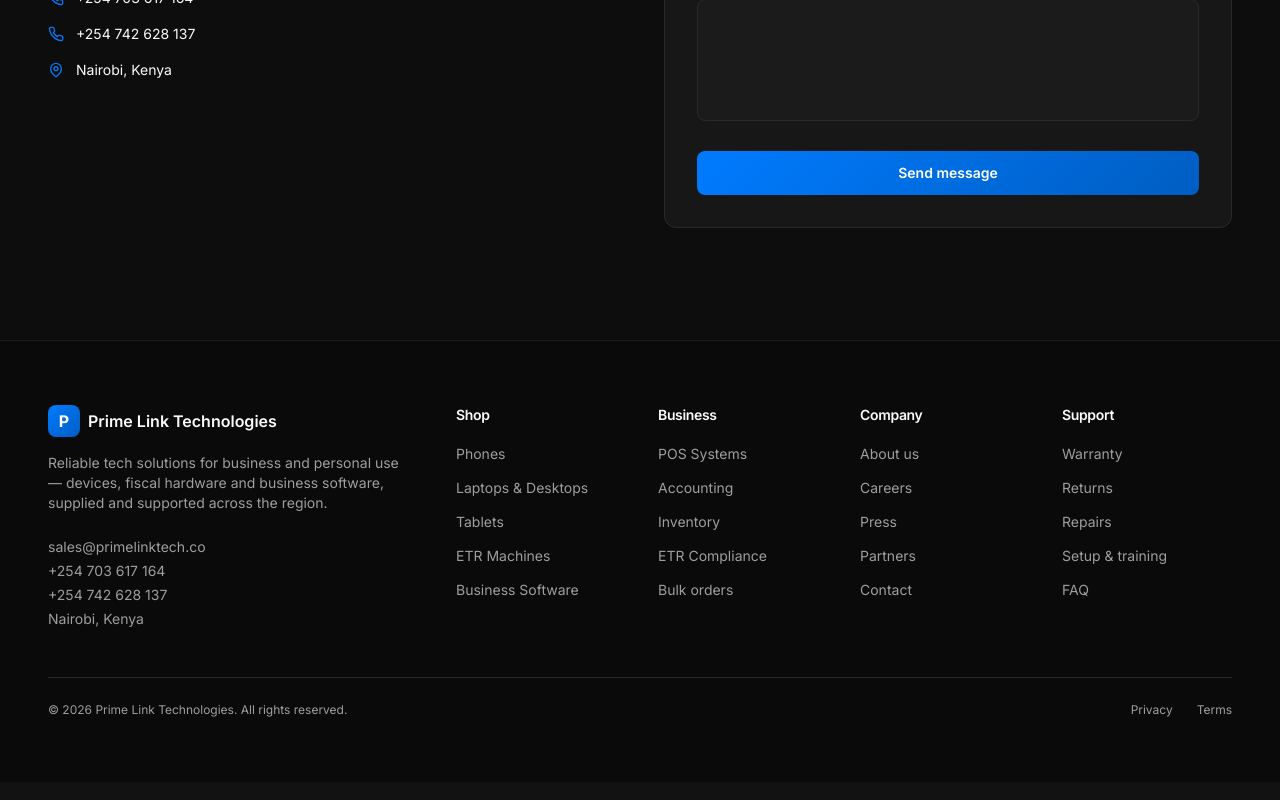
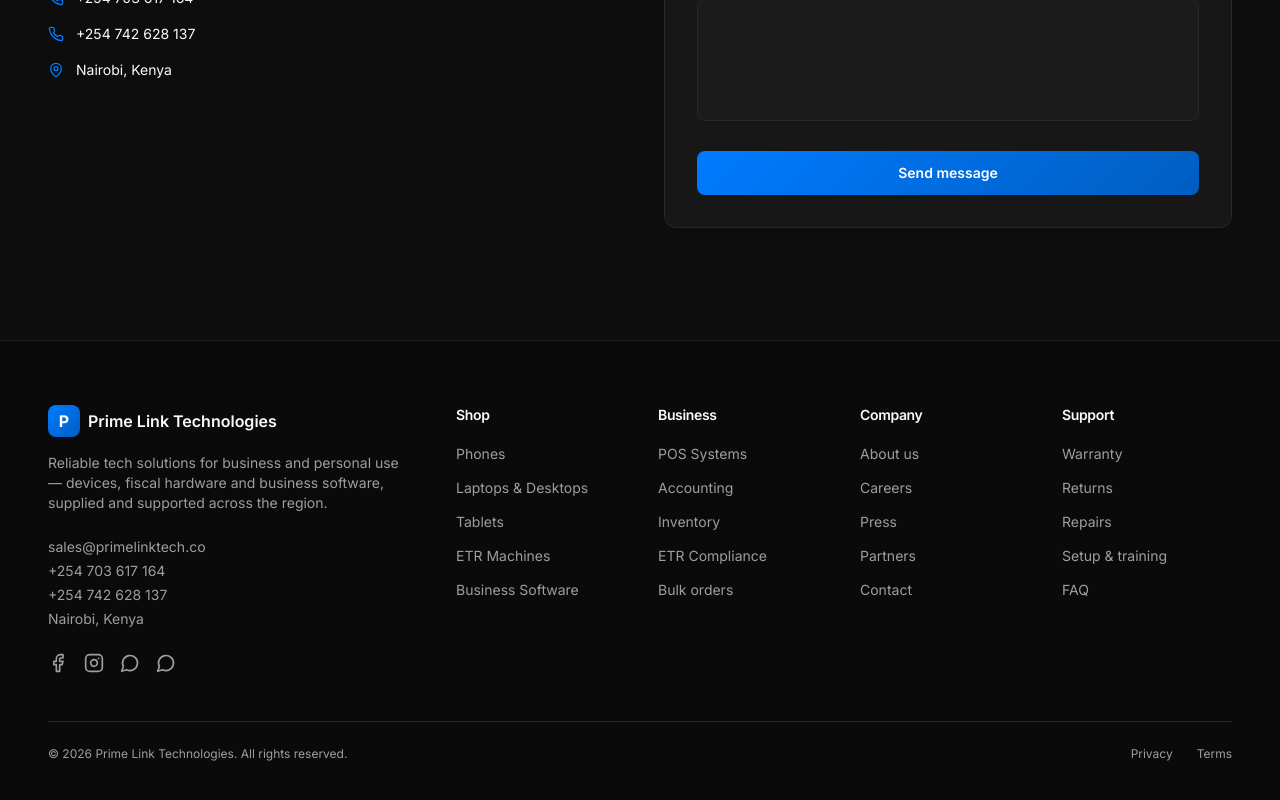
Before and after one commit to Usernyagah/primelinktechnologies, a React (Vite) app: page / in a window 1280 px wide. Shown: the part 7737-8537 px from the top of the page. Built offline with nearby package versions, Linux system fonts and the light colour scheme; no server answers; the HTML template or start-up script is replaced by a standard one.

Commit message:
feat: add social media icons to footer

```diff
--- a/src/components/site/Footer.tsx
+++ b/src/components/site/Footer.tsx
@@ -1,6 +1,30 @@
 import { FOOTER_LINKS } from "@/data/footer-links";
+import { Facebook, Instagram, MessageCircle } from "lucide-react";
 
 const cols = FOOTER_LINKS;
+
+const SOCIAL_LINKS = [
+  {
+    name: "Facebook",
+    href: "https://facebook.com/PrimeLinkTechnologies",
+    icon: Facebook,
+  },
+  {
+    name: "Instagram",
+    href: "https://www.instagram.com/primelinktechnologies",
+    icon: Instagram,
+  },
+  {
+    name: "TikTok",
+    href: "https://www.tiktok.com/@primelinktechnologies",
+    icon: MessageCircle,
+  },
+  {
+    name: "Threads",
+    href: "https://www.threads.com/@primelinktechnologies",
+    icon: MessageCircle,
+  },
+];
 
 export const Footer = () => (
   <footer id="about" className="border-t border-border/60 bg-surface">
@@ -19,6 +43,23 @@
             <p>+254 703 617 164</p>
             <p>+254 742 628 137</p>
             <p>Nairobi, Kenya</p>
+          </div>
+          <div className="mt-6 flex gap-4">
+            {SOCIAL_LINKS.map((social) => {
+              const Icon = social.icon;
+              return (
+                <a
+                  key={social.name}
+                  href={social.href}
+                  target="_blank"
+                  rel="noopener noreferrer"
+                  aria-label={social.name}
+                  className="text-muted-foreground hover:text-foreground transition-colors"
+                >
+                  <Icon className="h-5 w-5" />
+                </a>
+              );
+            })}
           </div>
         </div>
         <div className="lg:col-span-8 grid sm:grid-cols-2 md:grid-cols-4 gap-8">
```
